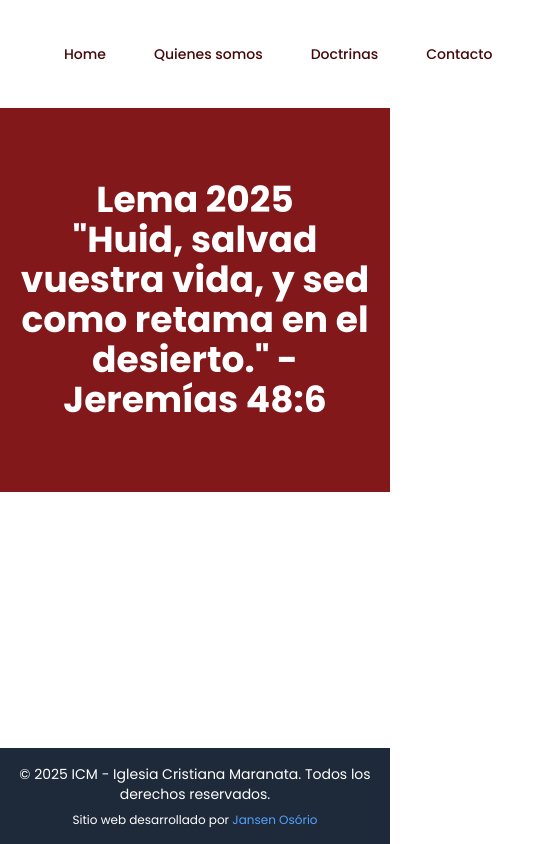
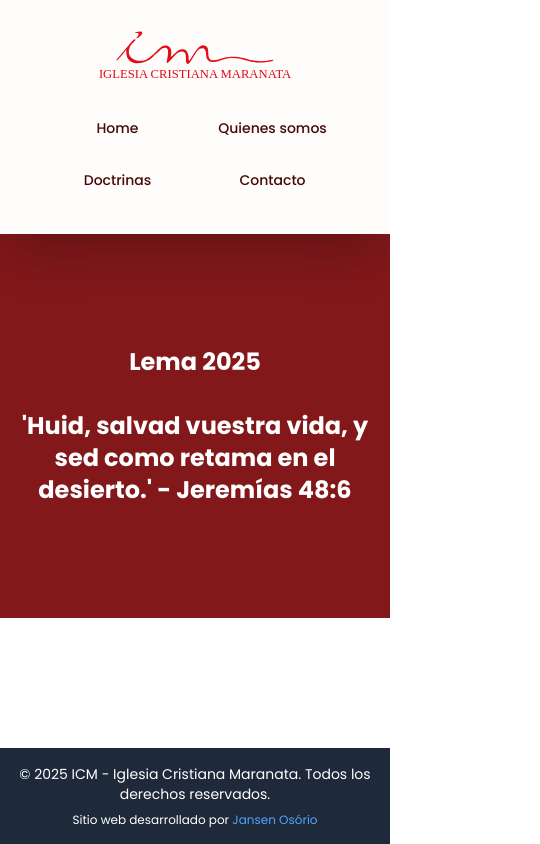
Before and after one commit to jansenosorio/site-icm-america-latina, a Next.js app: page / in a window 390 px wide. Shown: the whole page, 540 px wide, since content can reach past the window. Built offline with nearby package versions, Linux system fonts and the light colour scheme.

Commit message:
feat: enhance Header and Menu components; implement HeroSection for improved layout and styling

```diff
--- a/components/header/Header.tsx
+++ b/components/header/Header.tsx
@@ -5,8 +5,18 @@ import { MENU_ITENS } from "@/const/menu-itens";
 
 export const Header = () => {
   return (
-    <header className={clsx("w-full py-5", "container")}>
-      <div className={clsx("flex items-center justify-between")}>
+    <header
+      className={clsx(
+        "sticky top-0 left-0 w-full py-5 shadow-2xl",
+        "bg-red-100/10"
+      )}
+    >
+      <div
+        className={clsx(
+          "flex flex-col md:flex-row items-center justify-between",
+          "container"
+        )}
+      >
         <Logo />
         <Menu menuItens={MENU_ITENS} />
       </div>
--- a/components/header/Menu.tsx
+++ b/components/header/Menu.tsx
@@ -9,7 +9,7 @@ export function Menu({ menuItens }: MenuProps) {
   return (
     <nav className="text-red-950 p-4">
       <div className="container mx-auto flex justify-between items-center">
-        <ul className="flex space-x-4">
+        <ul className="grid grid-cols-2 md:flex md:items-center gap-4">
           {menuItens.map((item) => (
             <Button variant={"ghost"} asChild key={item.href}>
               <Link href={item.href} className="hover:text-white">
--- /dev/null
+++ b/components/layout/Home/HeroSection.tsx
@@ -0,0 +1,24 @@
+import clsx from "clsx";
+type HeroSectionProps = {
+  lema: string;
+};
+export function HeroSection({ lema }: HeroSectionProps) {
+  return (
+    <div
+      className={clsx(
+        "w-screen h-96 bg-red-900",
+        "flex items-center justify-center"
+      )}
+    >
+      <div className="container">
+        <h1
+          className={clsx(
+            "text-white text-2xl md:text-4xl font-bold whitespace-pre-wrap text-center"
+          )}
+        >
+          {lema}
+        </h1>
+      </div>
+    </div>
+  );
+}
--- a/components/layout/Home/HomePage.tsx
+++ b/components/layout/Home/HomePage.tsx
@@ -1,26 +1,13 @@
-import clsx from "clsx";
+import { HeroSection } from "./HeroSection";
 
 export function HomePage() {
   return (
     <section className="flex-grow h-full">
-      <div
-        className={clsx(
-          "w-screen h-96 bg-red-900",
-          "flex items-center justify-center"
-        )}
-      >
-        <div className="container">
-          <h1
-            className={clsx(
-              "text-white text-4xl font-bold whitespace-pre-wrap text-center"
-            )}
-          >
-            {
-              'Lema 2025\n"Huid, salvad vuestra vida, y sed como retama en el desierto." - Jeremías 48:6'
-            }
-          </h1>
-        </div>
-      </div>
+      <HeroSection
+        lema={
+          "Lema 2025\n\n'Huid, salvad vuestra vida, y sed como retama en el desierto.' - Jeremías 48:6"
+        }
+      />
     </section>
   );
 }
```
